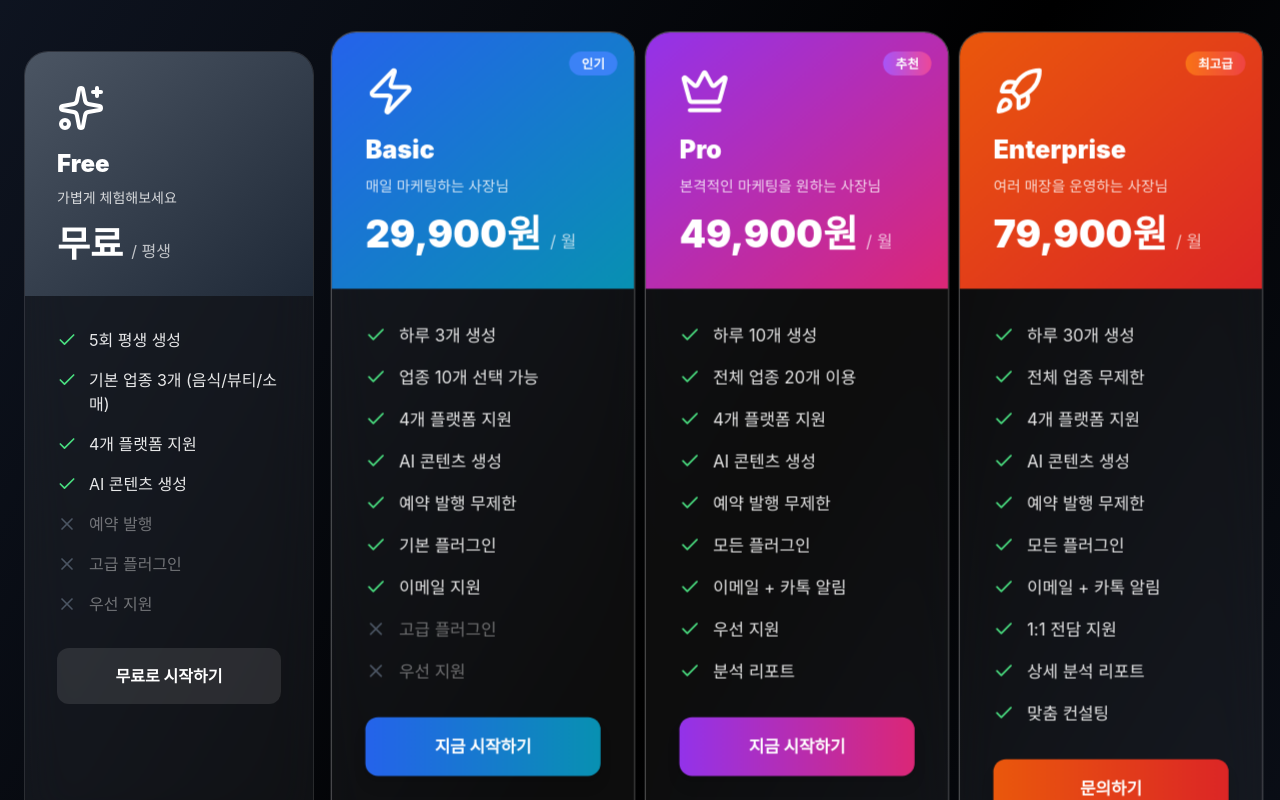
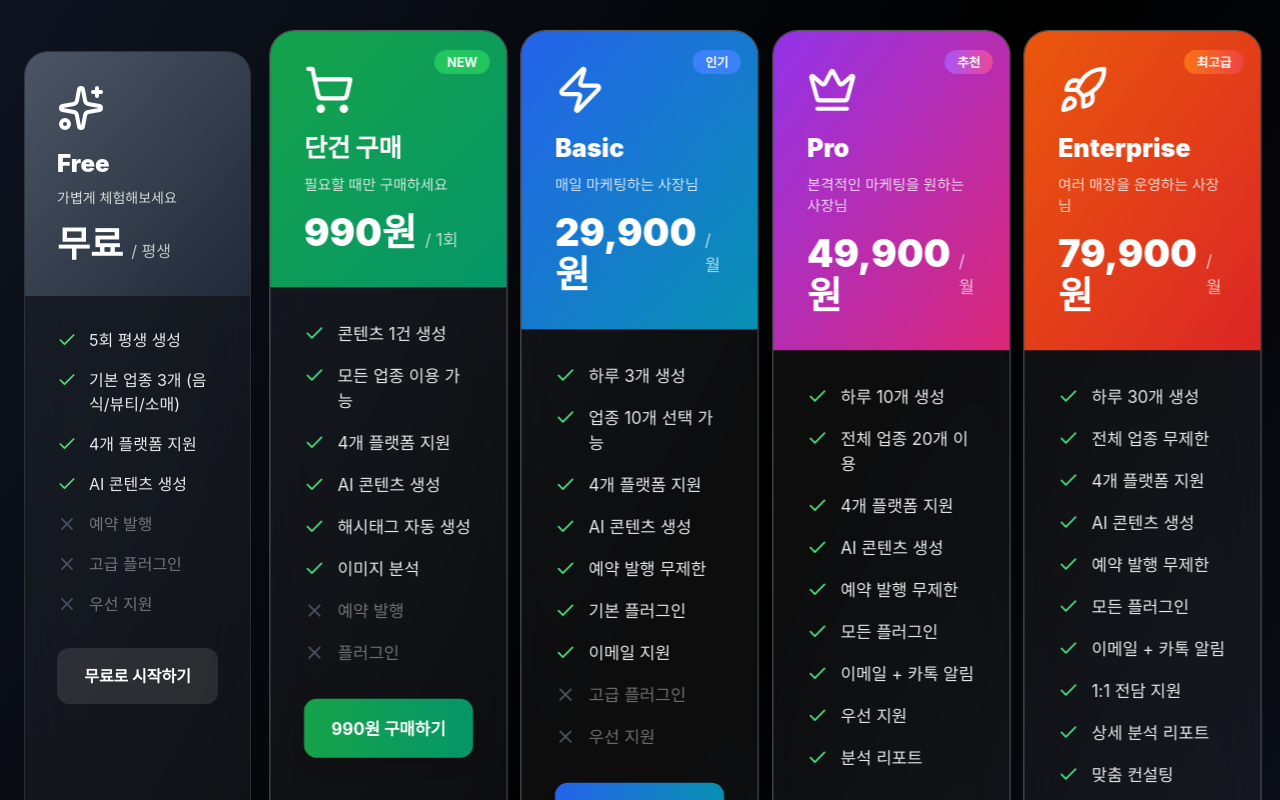
Before and after one commit to khandus7712-gif/baroolimcursor, a Next.js app: page /pricing in a window 1280 px wide. Shown: the part 380-1180 px from the top of the page. Built offline with nearby package versions, Linux system fonts and the light colour scheme; a web font is replaced by a local one.

Commit message:
feat: pricing 페이지에 단건 990원 구매 옵션 추가

```diff
--- a/app/pricing/page.tsx
+++ b/app/pricing/page.tsx
@@ -5,7 +5,7 @@
  */
 
 import { useRouter } from 'next/navigation';
-import { ArrowLeft, Check, X, Sparkles, Zap, Crown, Rocket } from 'lucide-react';
+import { ArrowLeft, Check, X, Sparkles, Zap, Crown, Rocket, ShoppingCart } from 'lucide-react';
 
 export default function PricingPage() {
   const router = useRouter();
@@ -30,6 +30,28 @@ export default function PricingPage() {
       gradient: 'from-gray-600 to-gray-800',
       badge: null,
       buttonText: '무료로 시작하기',
+    },
+    {
+      id: 'single',
+      name: '단건 구매',
+      icon: ShoppingCart,
+      price: '990원',
+      period: '1회',
+      description: '필요할 때만 구매하세요',
+      features: [
+        { text: '콘텐츠 1건 생성', included: true },
+        { text: '모든 업종 이용 가능', included: true },
+        { text: '4개 플랫폼 지원', included: true },
+        { text: 'AI 콘텐츠 생성', included: true },
+        { text: '해시태그 자동 생성', included: true },
+        { text: '이미지 분석', included: true },
+        { text: '예약 발행', included: false },
+        { text: '플러그인', included: false },
+      ],
+      gradient: 'from-green-600 to-emerald-600',
+      badge: 'NEW',
+      badgeColor: 'bg-green-500',
+      buttonText: '990원 구매하기',
     },
     {
       id: 'basic',
@@ -153,7 +175,7 @@ export default function PricingPage() {
         </div>
 
         {/* 요금제 카드 */}
-        <div className="grid grid-cols-1 md:grid-cols-2 lg:grid-cols-4 gap-6 mb-16">
+        <div className="grid grid-cols-1 md:grid-cols-2 lg:grid-cols-5 gap-6 mb-16">
           {plans.map((plan) => {
             const Icon = plan.icon;
             return (
@@ -207,6 +229,8 @@ export default function PricingPage() {
                     onClick={() => {
                       if (plan.id === 'free') {
                         router.push('/studio');
+                      } else if (plan.id === 'single') {
+                        router.push('/payment?plan=SINGLE_CONTENT');
                       } else if (plan.id === 'enterprise') {
                         window.location.href = 'mailto:pernar.go@gmail.com?subject=엔터프라이즈 플랜 문의';
                       } else {
```
